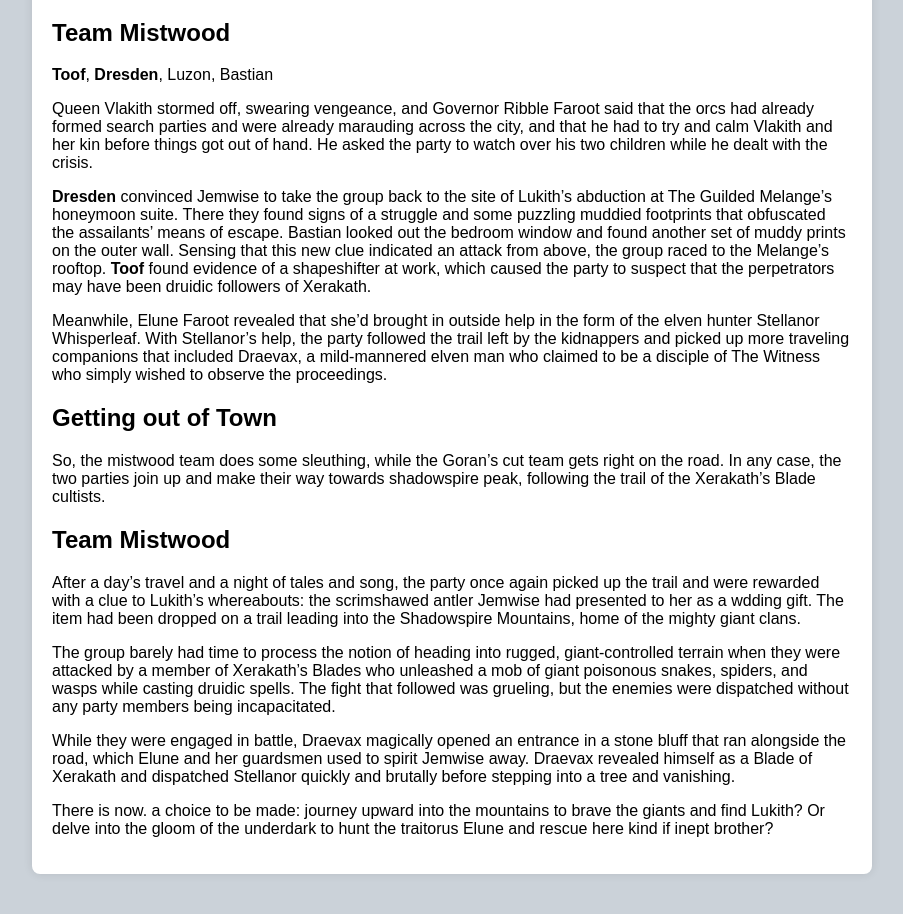
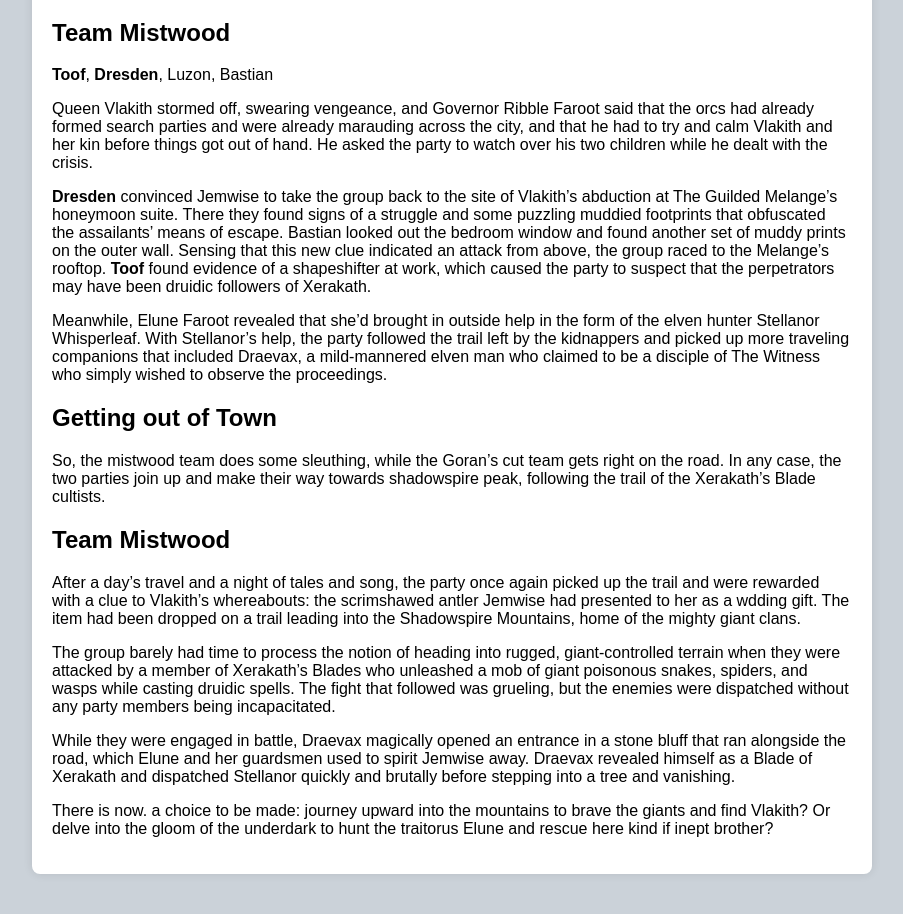
Before and after one commit to pragma-turner/tavernsandtales, a Jekyll site: the page built from _posts/2024-01-23-season-2-session-2-kidnapped.md, in a window 1280 px wide. Shown: the part 1067-1981 px from the top of the page, without its empty margins (188-1091 px from the left). Built offline with Jekyll 4.4.1, drawn with Linux system fonts in a browser that asks for light colours.

Commit message:
More renames

```diff
--- a/_posts/2024-01-23-season-2-session-2-kidnapped.md
+++ b/_posts/2024-01-23-season-2-session-2-kidnapped.md
@@ -29,7 +29,7 @@ After a brief "misunderstanding" between [King Knut]({% link _characters/king-kn
 
 Queen Vlakith stormed off, swearing vengeance, and Governor Ribble Faroot said that the orcs had already formed search parties and were already marauding across the city, and that he had to try and calm Vlakith and her kin before things got out of hand. He asked the party to watch over his two children while he dealt with the crisis.
 
-**Dresden** convinced Jemwise to take the group back to the site of Lukith's abduction at The Guilded Melange's honeymoon suite. There they found signs of a struggle and some puzzling muddied footprints that obfuscated the assailants' means of escape. Bastian looked out the bedroom window and found another set of muddy prints on the outer wall. Sensing that this new clue indicated an attack from above, the group raced to the Melange's rooftop. **Toof** found evidence of a shapeshifter at work, which caused the party to suspect that the perpetrators may have been druidic followers of Xerakath.
+**Dresden** convinced Jemwise to take the group back to the site of Vlakith's abduction at The Guilded Melange's honeymoon suite. There they found signs of a struggle and some puzzling muddied footprints that obfuscated the assailants' means of escape. Bastian looked out the bedroom window and found another set of muddy prints on the outer wall. Sensing that this new clue indicated an attack from above, the group raced to the Melange's rooftop. **Toof** found evidence of a shapeshifter at work, which caused the party to suspect that the perpetrators may have been druidic followers of Xerakath.
 
 Meanwhile, Elune Faroot revealed that she'd brought in outside help in the form of the elven hunter Stellanor Whisperleaf. With Stellanor's help, the party followed the trail left by the kidnappers and picked up more traveling companions that included Draevax, a mild-mannered elven man who claimed to be a disciple of The Witness who simply wished to observe the proceedings.
 
@@ -39,10 +39,10 @@ So, the mistwood team does some sleuthing, while the Goran's cut team gets right
 
 ## Team Mistwood
 
-After a day's travel and a night of tales and song, the party once again picked up the trail and were rewarded with a clue to Lukith's whereabouts: the scrimshawed antler Jemwise had presented to her as a wdding gift. The item had been dropped on a trail leading into the Shadowspire Mountains, home of the mighty giant clans.
+After a day's travel and a night of tales and song, the party once again picked up the trail and were rewarded with a clue to Vlakith's whereabouts: the scrimshawed antler Jemwise had presented to her as a wdding gift. The item had been dropped on a trail leading into the Shadowspire Mountains, home of the mighty giant clans.
 
 The group barely had time to process the notion of heading into rugged, giant-controlled terrain when they were attacked by a member of Xerakath's Blades who unleashed a mob of giant poisonous snakes, spiders, and wasps while casting druidic spells. The fight that followed was grueling, but the enemies were dispatched without any party members being incapacitated.
 
 While they were engaged in battle, Draevax magically opened an entrance in a stone bluff that ran alongside the road, which Elune and her guardsmen used to spirit Jemwise away. Draevax revealed himself as a Blade of Xerakath and dispatched Stellanor quickly and brutally before stepping into a tree and vanishing.
 
-There is now. a choice to be made: journey upward into the mountains to brave the giants and find Lukith? Or delve into the gloom of the underdark to hunt the traitorus Elune and rescue here kind if inept brother?
+There is now. a choice to be made: journey upward into the mountains to brave the giants and find Vlakith? Or delve into the gloom of the underdark to hunt the traitorus Elune and rescue here kind if inept brother?
```
